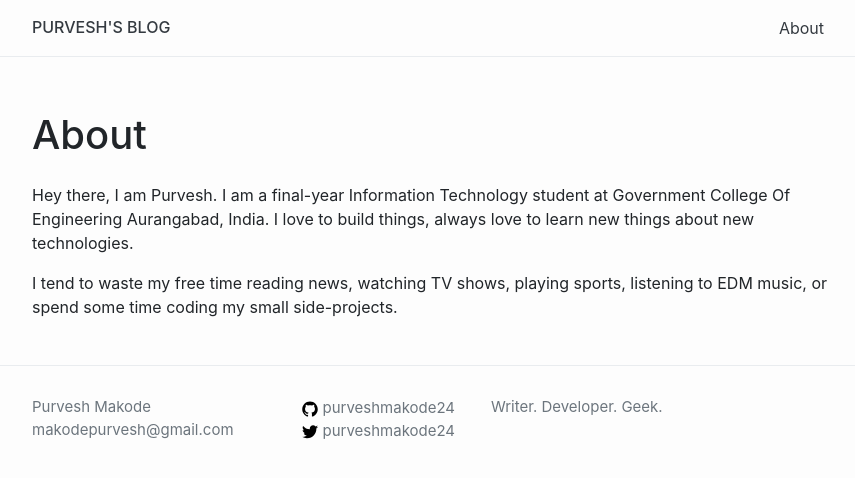
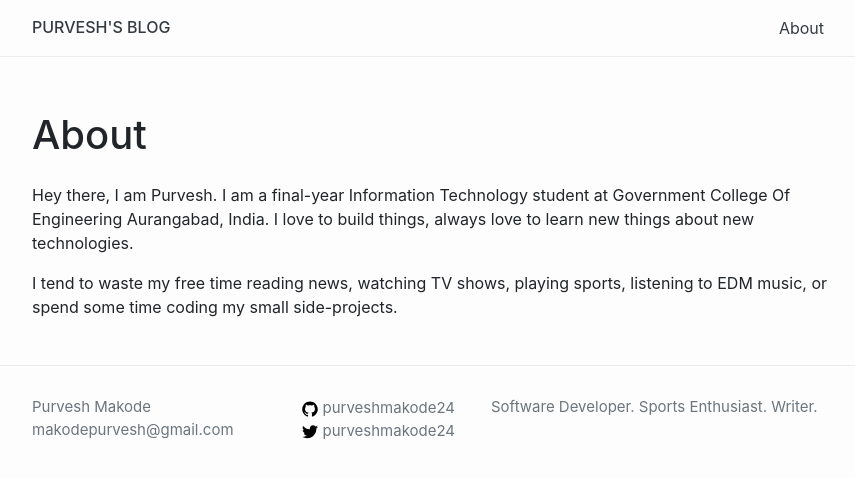
Before and after one commit to purveshmakode24/blog, a Jekyll site: the page built from about.md, in a window 1280 px wide. Shown: the top 478 px of the page, without its empty margins (208-1063 px from the left). Built offline with Jekyll 4.4.1, drawn with Linux system fonts in a browser that asks for light colours.

Commit message:
Update _config.yml

```diff
--- a/_config.yml
+++ b/_config.yml
@@ -7,7 +7,7 @@ title: Purvesh's Blog
 author: Purvesh Makode
 email: makodepurvesh@gmail.com
 description: >- # this means to ignore newlines until "baseurl:"
-  Writer. Developer. Geek.
+  Software Developer. Sports Enthusiast. Writer.
 # baseurl: "" # the subpath of your site, e.g. /blog
 baseurl: "/blog" # the subpath of your site, e.g. /blog
 # url: "blog.purveshmakode.tk"
```
